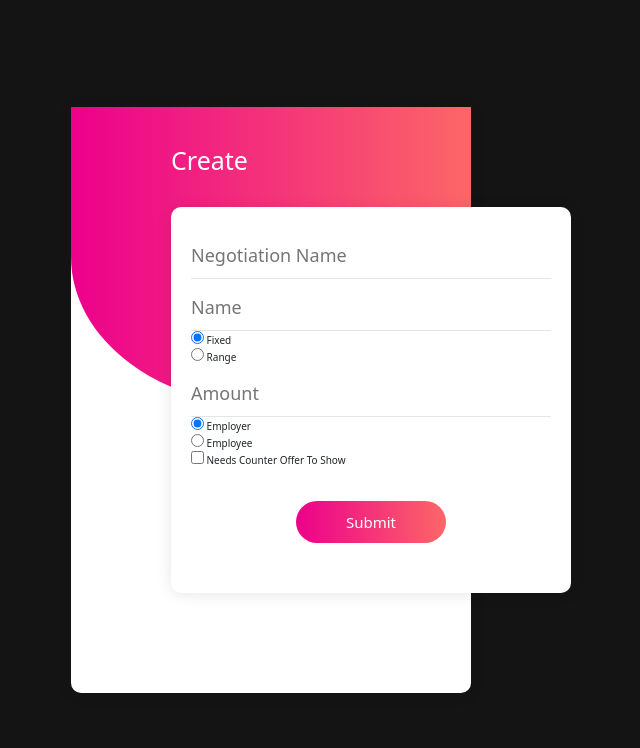
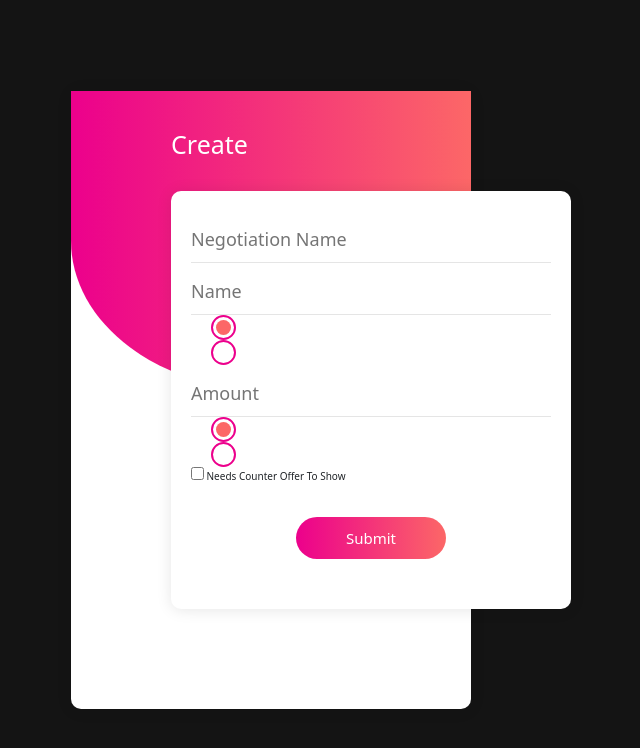
Before and after one commit to cybermv/SalaryNegotiator, an Angular app in the folder Vele.SalaryNegotiator.Web/clientApp/: page / in a window 1280 px wide. Shown: the top 748 px of the page, without its empty margins (369-1009 px from the left). Built offline with nearby package versions, Linux system fonts and the light colour scheme.

Commit message:
add style to radio

```diff
--- a/Vele.SalaryNegotiator.Web/clientApp/src/app/components/input-components/radio-input/radio-input.component.html
+++ b/Vele.SalaryNegotiator.Web/clientApp/src/app/components/input-components/radio-input/radio-input.component.html
@@ -1,14 +1,11 @@
-<form [formGroup]="radioInputInfo!.formGroup">
+<form [formGroup]="radioInputInfo!.formGroup" style="width: 100%">
   <div *ngFor="let enum of radioInputInfo!.options | keyvalue;
   let i = index">
     <div *ngIf="(i+1).toString()==enum.key">
-      <input
-             type="radio"
-             formControlName="{{radioInputInfo!.name}}"
-             [value]="enum.key"
-             name="fares"
-      >
-     {{ enum.value}}
+        <label class="custom-radio-btn">
+          <input type="radio" [value]="enum.key" [formControlName]="radioInputInfo!.name" />
+          <span class="checkMark"></span>
+        </label>
     </div>
   </div>
 </form>
--- a/Vele.SalaryNegotiator.Web/clientApp/src/app/components/input-components/radio-input/radio-input.component.scss
+++ b/Vele.SalaryNegotiator.Web/clientApp/src/app/components/input-components/radio-input/radio-input.component.scss
@@ -0,0 +1,25 @@
+.custom-radio-btn{
+  width: 25px;
+  height: 25px;
+  border:2px solid #ec008c;
+  border-radius: 50%;
+  margin-left: 20px;
+  display: flex;
+  justify-content: center;
+  align-items: center;
+}
+.custom-radio-btn .checkMark{
+  width: calc(100% - 6px);
+  height: calc(100% - 6px);
+  border-radius: 50%;
+  background-color: #fc6767;
+  display: inline-block;
+  opacity: 0;
+  transition: opacity .5s ease;
+}
+.custom-radio-btn input{
+  display: none;
+}
+.custom-radio-btn input:checked + .checkMark{
+  opacity: 1;
+}
--- a/Vele.SalaryNegotiator.Web/clientApp/src/app/components/new-negotiator-form/new-negotiator-form.component.scss
+++ b/Vele.SalaryNegotiator.Web/clientApp/src/app/components/new-negotiator-form/new-negotiator-form.component.scss
@@ -1,5 +1,8 @@
 
 app-text-input{
+  width: 100%;
+}
+app-radio-input{
   width: 100%;
 }
 .form-container{
```
